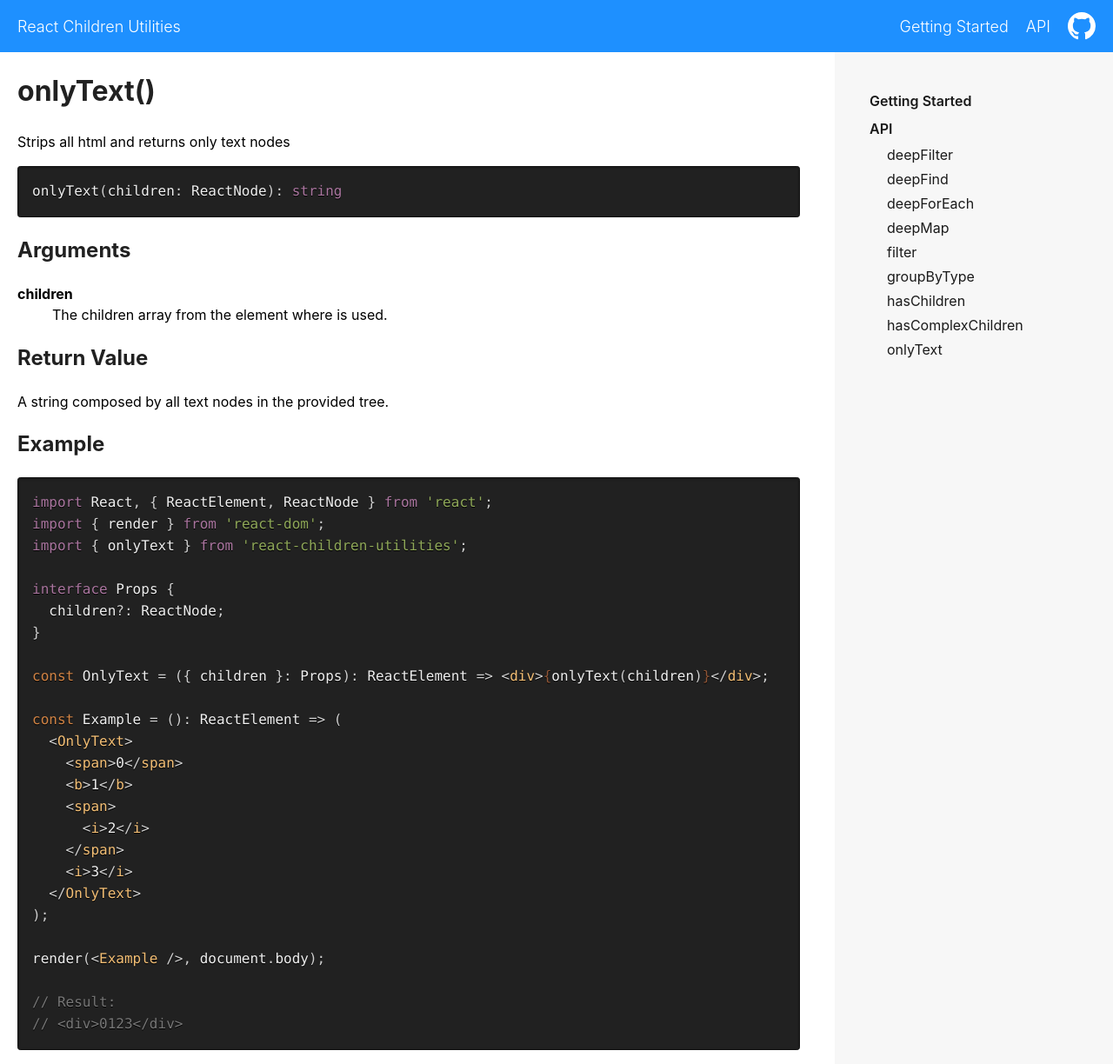
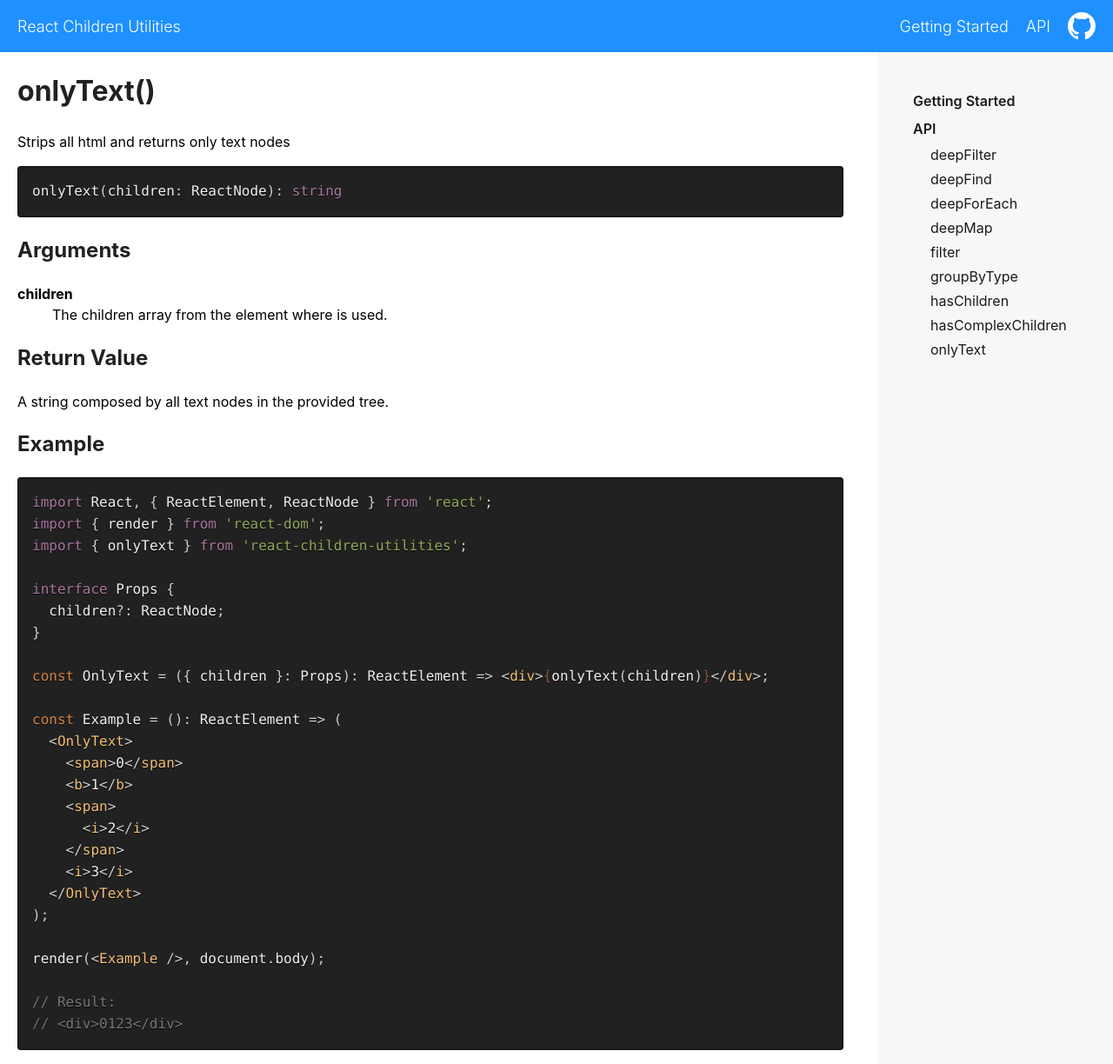
Before and after one commit to fernandopasik/react-children-utilities, a Jekyll site: the page built from docs/only-text.md, in a window 1280 px wide and 1224 px high. Shown: the whole window at 87% size. Built offline with Jekyll 4.4.1, drawn with Linux system fonts in a browser that asks for light colours; our own code applies the rules of GitHub Pages for plain Markdown files.

Commit message:
docs: layout for lower resolution

```diff
--- a/docs/_sass/content-table.scss
+++ b/docs/_sass/content-table.scss
@@ -2,6 +2,10 @@
   padding-right: 40px;
   flex: 1 1 auto;
   overflow: hidden;
+
+  @media (max-width: 1024px) {
+    padding-right: 20px;
+  }
 }
 
 .content-wrapper {
@@ -9,7 +13,11 @@
 }
 
 .content-aside {
-  flex: 0 0 300px;
+  flex: 0 0 250px;
+
+  @media (max-width: 1024px) {
+    flex: 0 0 180px;
+  }
 }
 
 .content-aside-wrapper {
@@ -19,6 +27,11 @@
   padding-top: 40px;
   padding-left: 40px;
   padding-right: 999px;
+
+  @media (max-width: 1024px) {
+    padding-top: 20px;
+    padding-left: 20px;
+  }
 }
 
 .content-table {
```
